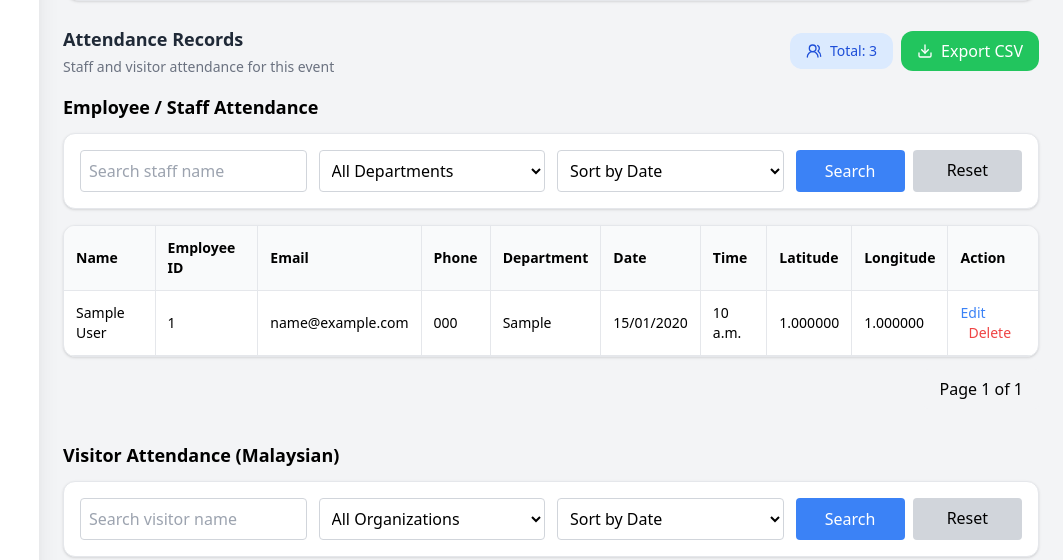
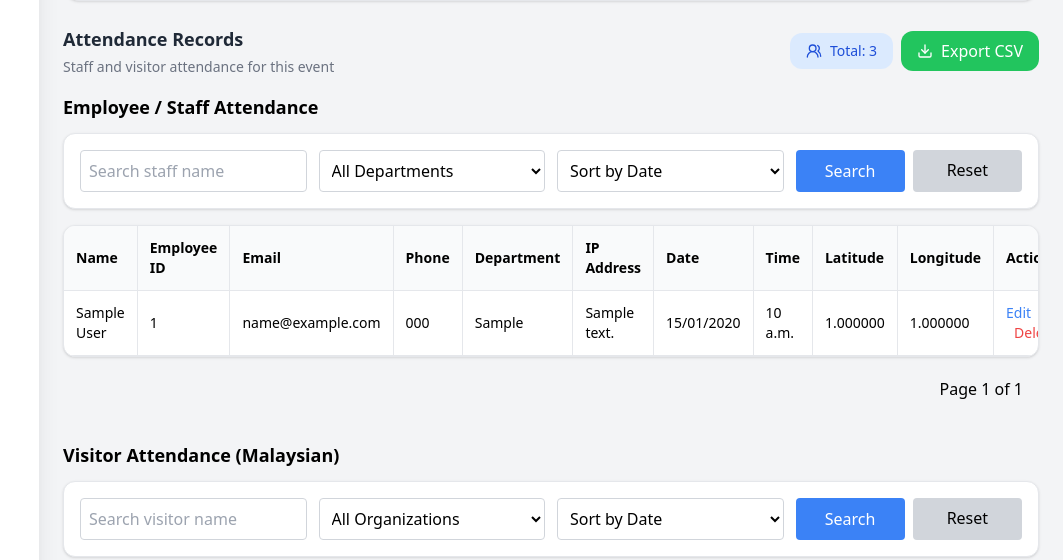
Before and after one commit to Amirul-url/dbku-attendance-management-system, a Django app: page /events/1/ in a window 1280 px wide. Shown: the part 612-1172 px from the top of the page, without its empty margins (217-1280 px from the left). Run offline with Django 5.2, Linux system fonts and the light colour scheme; a user stored in the database is signed in; tables that the repository leaves empty hold one stand-in row (values such as "Sample post"); data that the repository does not hold is empty; some libraries are stand-ins or nearby versions.

Commit message:
add column ipv6 in event details

```diff
--- a/employees/models.py
+++ b/employees/models.py
@@ -56,6 +56,7 @@ class Attendance(models.Model):
     phone_number = models.CharField(max_length=20)
     email = models.EmailField()
     department = models.CharField(max_length=100)
+    ip_address = models.GenericIPAddressField(null=True, blank=True)
 
     date = models.DateField(auto_now_add=True)
     time = models.TimeField(auto_now_add=True)
--- a/employees/views.py
+++ b/employees/views.py
@@ -919,6 +919,14 @@ def calculate_distance_meters(lat1, lon1, lat2, lon2):
 
     return r * c
 
+def get_client_ip(request):
+    x_forwarded_for = request.META.get('HTTP_X_FORWARDED_FOR')
+
+    if x_forwarded_for:
+        # ambil IP pertama sebab itu usually client asal
+        return x_forwarded_for.split(',')[0].strip()
+
+    return request.META.get('REMOTE_ADDR')
 
 def visitor_attendance_page(request, event_id):
     event = get_object_or_404(Event, id=event_id)
@@ -1018,6 +1026,7 @@ def submit_staff_attendance(request, event_id):
         department = (data.get('department') or '').strip()
         latitude = data.get('latitude')
         longitude = data.get('longitude')
+        client_ip = get_client_ip(request)
 
         if not all([full_name, employee_id, phone, email, department]):
             return JsonResponse({'error': 'All fields are required'}, status=400)
@@ -1065,6 +1074,7 @@ def submit_staff_attendance(request, event_id):
                 'phone_number': phone,
                 'email': employee.email,
                 'department': employee.department,
+                'ip_address': client_ip,
                 'latitude': latitude,
                 'longitude': longitude
             }
@@ -1335,7 +1345,7 @@ def export_attendance_csv(request, id):
     writer = csv.writer(response)
 
     writer.writerow(['EMPLOYEE ATTENDANCE'])
-    writer.writerow(['Name', 'Employee ID', 'Phone', 'Email', 'Department', 'Date', 'Time', 'Latitude', 'Longitude'])
+    writer.writerow(['Name', 'Employee ID', 'Phone', 'Email', 'Department', 'IP Address', 'Date', 'Time', 'Latitude', 'Longitude'])
 
     for att in employee_attendances:
         writer.writerow([
@@ -1344,6 +1354,7 @@ def export_attendance_csv(request, id):
             f"'{att.phone_number}",
             att.email,
             att.department,
+            att.ip_address or '-',
             att.date.strftime("%d/%m/%Y"),
             att.time.strftime("%H:%M:%S"),
             att.latitude,
--- a/templates/event_detail.html
+++ b/templates/event_detail.html
@@ -172,6 +172,7 @@
           <th class="p-3 text-left border-r border-gray-200">Email</th>
           <th class="p-3 text-left border-r border-gray-200">Phone</th>
           <th class="p-3 text-left border-r border-gray-200">Department</th>
+          <th class="p-3 text-left border-r border-gray-200">IP Address</th>
           <th class="p-3 text-left border-r border-gray-200">Date</th>
           <th class="p-3 text-left border-r border-gray-200">Time</th>
           <th class="p-3 text-left border-r border-gray-200">Latitude</th>
@@ -190,6 +191,7 @@
           <td class="p-3 border-r border-gray-200">{{ att.email|default:"-" }}</td>
           <td class="p-3 border-r border-gray-200">{{ att.phone_number|default:"-" }}</td>
           <td class="p-3 border-r border-gray-200">{{ att.department|default:"-" }}</td>
+          <td class="p-3 border-r border-gray-200">{{ att.ip_address|default:"-" }}</td>
           <td class="p-3 border-r border-gray-200">{{ att.date|date:"d/m/Y" }}</td>
           <td class="p-3 border-r border-gray-200">{{ att.time }}</td>
           <td class="p-3 border-r border-gray-200">{{ att.latitude|default:"-" }}</td>
@@ -217,7 +219,7 @@
         </tr>
         {% empty %}
         <tr>
-          <td colspan="{% if can_manage %}10{% else %}9{% endif %}" class="text-center p-4 text-gray-500">
+          <td colspan="{% if can_manage %}11{% else %}10{% endif %}" class="text-center p-4 text-gray-500">
             No employee attendance
           </td>
         </tr>
```
Also changed, not shown: employees/migrations/0009_attendance_ip_address.py (added).
